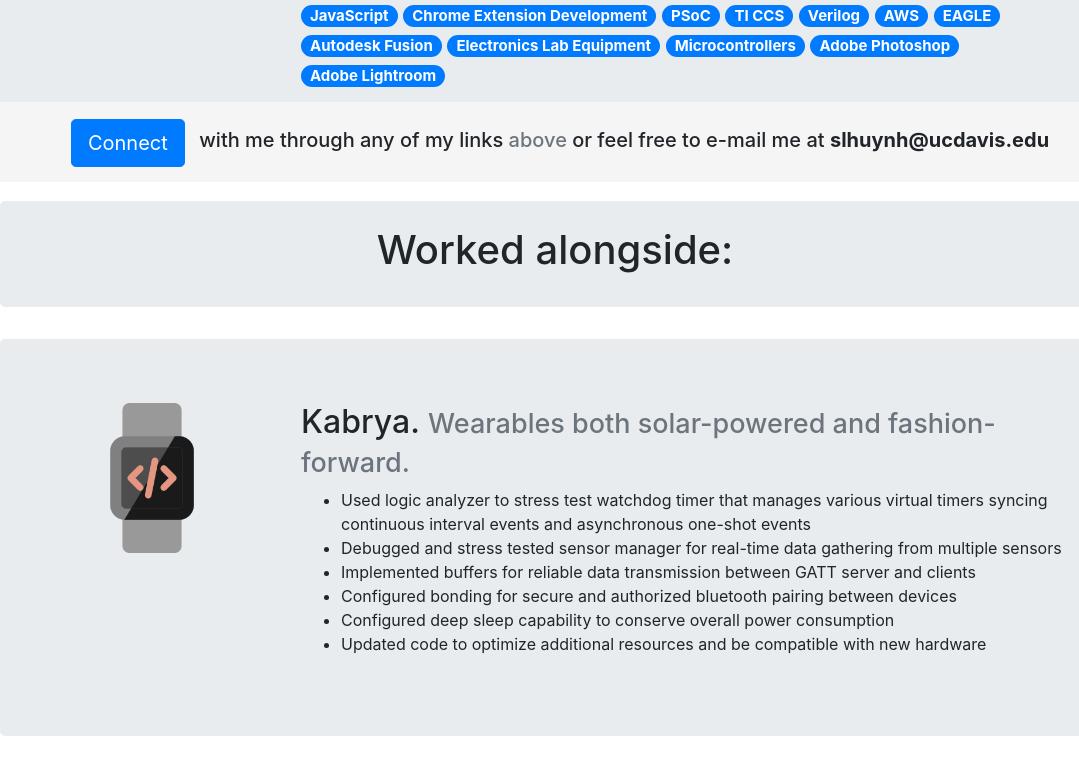
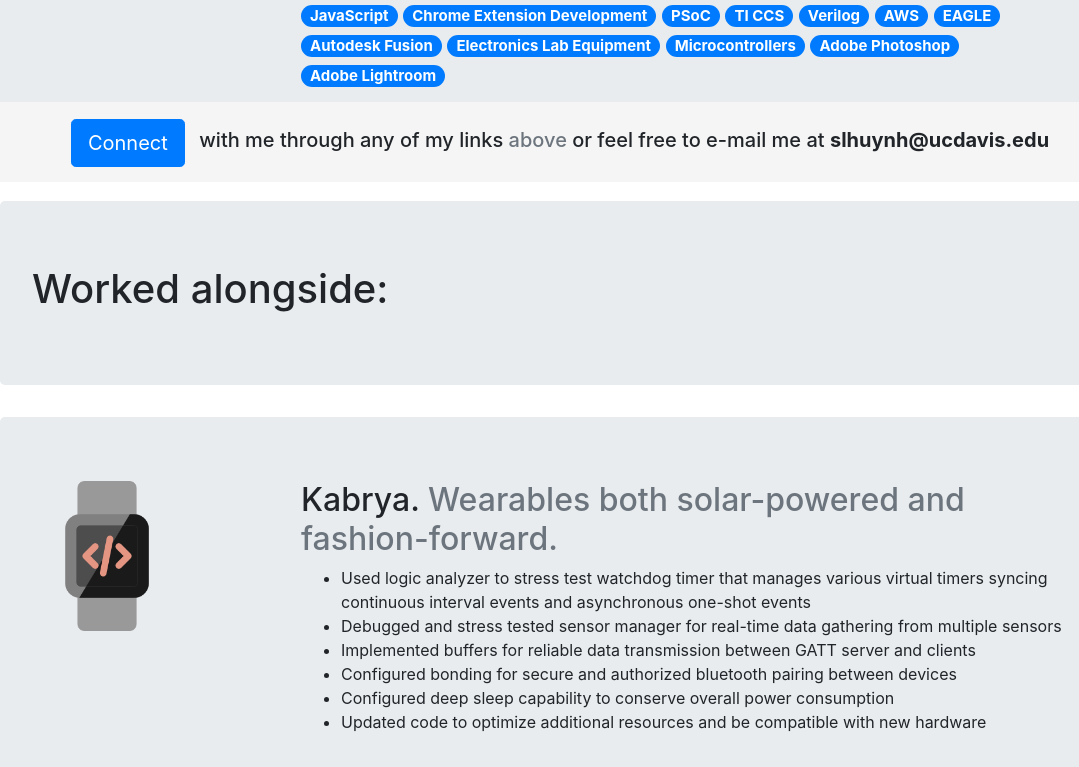
Before and after one commit to hi-steve/hi-steve.github.io, a plain HTML site: page index.html in a window 1280 px wide. Shown: the part 618-1385 px from the top of the page, without its empty margins (85-1164 px from the left). Drawn offline with nearby package versions, Linux system fonts and the light colour scheme.

Commit message:
Update index.html

```diff
--- a/index.html
+++ b/index.html
@@ -10,7 +10,6 @@
 
   <link rel="stylesheet" href="css/bootstrap.min.css">
   <link rel="stylesheet" href="css/header.css">
-  <link rel="stylesheet" href="css/body.css">
   <link rel="stylesheet" href="css/footer.css">
 </head>
 
```
